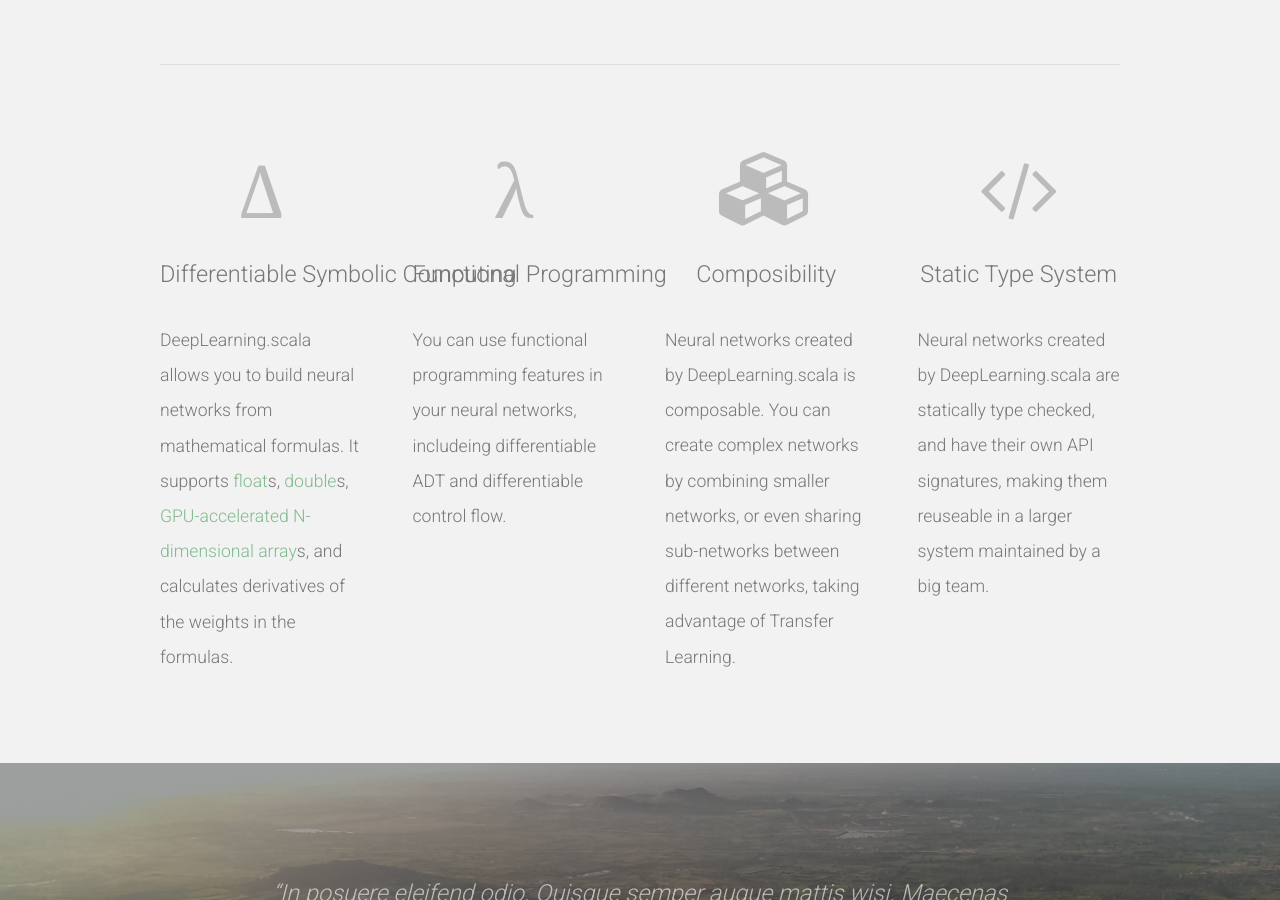
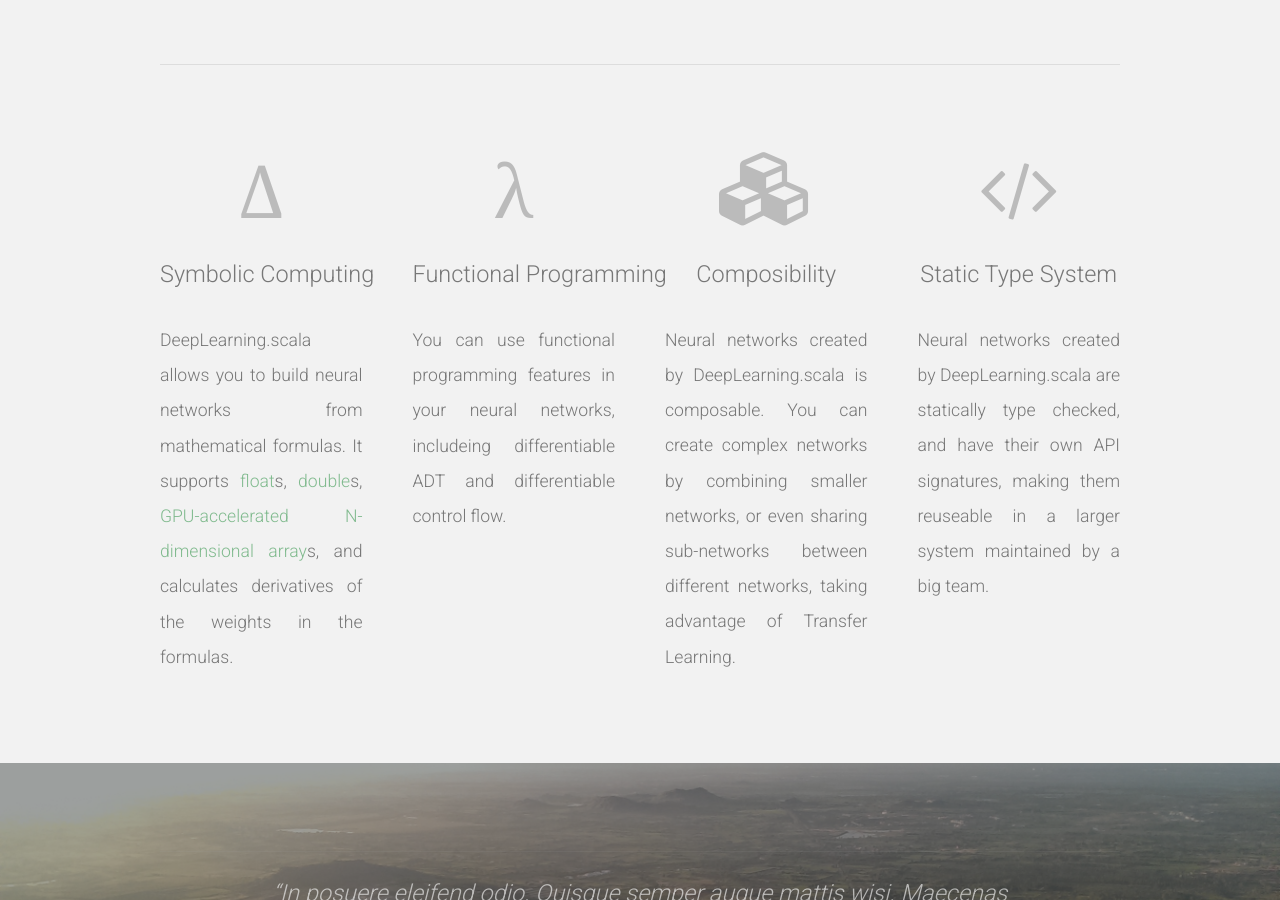
Before and after one commit to ThoughtWorksInc/DeepLearning.scala, a Jekyll site: the page built from index.html, in a window 1280 px wide and 900 px high, scrolled down 876 px. Built offline with Jekyll 4.4.1, drawn with Linux system fonts in a browser that asks for light colours; nearby versions of some CDN libraries; comment, search, counter and statistics services are not loaded.

Commit message:
Update index.html

```diff
--- a/index.html
+++ b/index.html
@@ -21,8 +21,8 @@
 				<span class="pennant">
 					<span style="font-family: Georgia, serif; line-height: 1; font-size: 1.25em">Δ</span>
 				</span>
-				<h3 style="white-space: nowrap">Differentiable Symbolic Computing</h3>
-				<p style="text-align: left">
+				<h3 style="white-space: nowrap">Symbolic Computing</h3>
+				<p style="text-align: justify">
 					DeepLearning.scala allows you to build neural networks from mathematical formulas.
 					It supports <a href="https://javadoc.io/page/com.thoughtworks.deeplearning/unidoc_2.11/latest/com/thoughtworks/deeplearning/DifferentiableFloat$.html">float</a>s,
 					<a href="https://javadoc.io/page/com.thoughtworks.deeplearning/unidoc_2.11/latest/com/thoughtworks/deeplearning/DifferentiableDouble$.html">double</a>s,
@@ -34,7 +34,7 @@
 					<span style="font-family: Georgia, serif; line-height: 1; font-size: 1.25em;">λ</span>
 				</span>
 				<h3 style="white-space: nowrap">Functional Programming</h3>
-				<p style="text-align: left">
+				<p style="text-align: justify">
 					You can use functional programming features in your neural networks,
 					includeing differentiable ADT and differentiable control flow.
 				</p>
@@ -42,7 +42,7 @@
 			<section class="3u">
 				<span class="pennant"><span class="fa fa-cubes"></span></span>
 				<h3 style="white-space: nowrap">Composibility</h3>
-				<p style="text-align: left">
+				<p style="text-align: justify">
 					Neural networks created by DeepLearning.scala is composable.
 					You can create complex networks by combining smaller networks, or even sharing sub-networks between different networks, taking advantage of Transfer Learning.
 				</p>
@@ -50,7 +50,7 @@
 			<section class="3u">
 				<span class="pennant"><span class="fa fa-code"></span></span>
 				<h3 style="white-space: nowrap">Static Type System</h3>
-				<p style="text-align: left">
+				<p style="text-align: justify">
 					Neural networks created by DeepLearning.scala are statically type checked, and have their own API signatures, making them reuseable in a larger system maintained by a big team.
 				</p>
 			</section>
```
